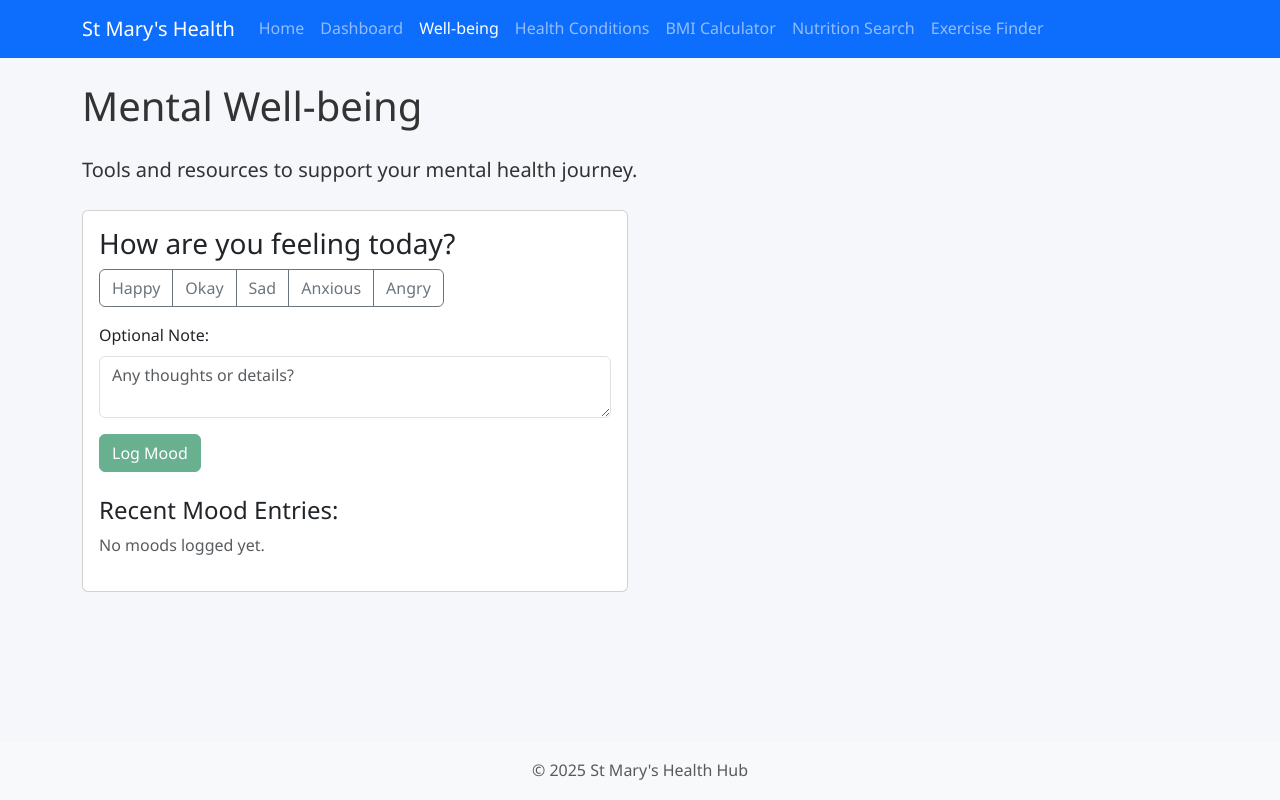
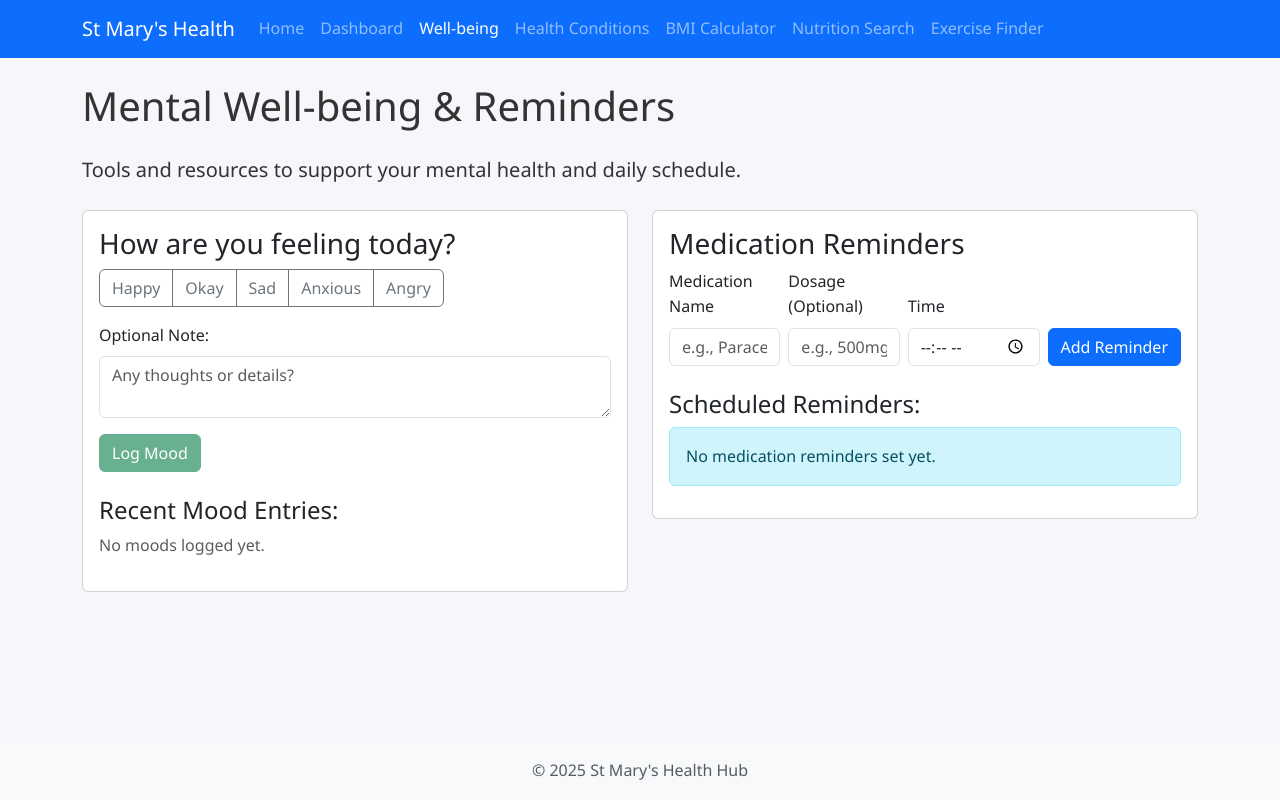
Before and after one commit to Anas-JH/Health-Tracker, a React (Vite) app: page /wellbeing in a window 1280 px wide. Built offline with nearby package versions, Linux system fonts and the light colour scheme.

Commit message:
Implemented a medication reminder. Used css to do the alert.

```diff
--- a/src/App.css
+++ b/src/App.css
@@ -39,3 +39,13 @@ h1, h2, h3 {
   h2 { font-size: 1.3rem; }
   h3 { font-size: 1.1rem; }
 }
+
+.pulse-danger {
+  animation: pulse-animation 1.5s infinite;
+}
+
+@keyframes pulse-animation {
+  0% { box-shadow: 0 0 0 0 rgba(220, 53, 69, 0.7); }
+  70% { box-shadow: 0 0 0 10px rgba(220, 53, 69, 0); }
+  100% { box-shadow: 0 0 0 0 rgba(220, 53, 69, 0); }
+}
--- /dev/null
+++ b/src/components/MedicationReminder.jsx
@@ -0,0 +1,165 @@
+import React, { useState, useEffect, useCallback } from 'react';
+import { Card, Button, Form, ListGroup, Row, Col, Alert } from 'react-bootstrap';
+
+const REMINDER_STORAGE_KEY = 'healthHubMedicationReminders';
+
+function MedicationReminder() {
+    const [reminders, setReminders] = useState(() => {
+        const savedReminders = localStorage.getItem(REMINDER_STORAGE_KEY);
+        try {
+            const initialValue = JSON.parse(savedReminders);
+            return Array.isArray(initialValue)
+                ? initialValue.map(r => ({
+                    ...r,
+                    isDue: false,
+                    lastCheckedDate: null //to track when we last checked its due status for today
+                }))
+                : [];
+        } catch (e) {
+            return [];
+        }
+    });
+
+    const [medName, setMedName] = useState('');
+    const [dosage, setDosage] = useState('');
+    const [reminderTime, setReminderTime] = useState('');
+
+
+    useEffect(() => {
+        localStorage.setItem(REMINDER_STORAGE_KEY, JSON.stringify(reminders.map(({ isDue, lastCheckedDate, ...rest }) => rest)));
+    }, [reminders]);
+
+
+    const checkDueReminders = useCallback(() => {
+        const now = new Date();
+        const todayDateString = now.toLocaleDateString();
+        const currentTimeString = `${String(now.getHours()).padStart(2, '0')}:${String(now.getMinutes()).padStart(2, '0')}`;
+
+        setReminders(prevReminders =>
+            prevReminders.map(r => {
+                let dueStatus = r.isDue;
+
+                if (r.lastCheckedDate !== todayDateString) {
+                    dueStatus = false;
+                }
+
+                if (r.time <= currentTimeString && !dueStatus && r.lastCheckedDate !== todayDateString) {
+                    console.log(`Reminder due (or past due today): ${r.name} at ${r.time}`);
+                    dueStatus = true;
+                }
+
+                return { ...r, isDue: dueStatus, lastCheckedDate: todayDateString };
+            })
+        );
+    }, []);
+
+    useEffect(() => {
+        checkDueReminders();
+        const intervalId = setInterval(checkDueReminders, 30000);
+        return () => clearInterval(intervalId);
+    }, [checkDueReminders]);
+
+
+    const handleAddReminder = (event) => {
+        event.preventDefault();
+        if (!medName.trim() || !reminderTime) {
+            alert("Please enter medication name and reminder time.");
+            return;
+        }
+
+        const newReminder = {
+            id: Date.now(),
+            name: medName.trim(),
+            dosage: dosage.trim(),
+            time: reminderTime,
+            isDue: false,
+            lastCheckedDate: null,
+        };
+
+        setReminders(prevReminders =>
+            [...prevReminders, newReminder].sort((a, b) => a.time.localeCompare(b.time))
+        );
+        setMedName('');
+        setDosage('');
+        setReminderTime('');
+    };
+
+    const handleRemoveReminder = (idToRemove) => {
+        setReminders(prevReminders => prevReminders.filter(r => r.id !== idToRemove));
+    };
+
+    const handleMarkAsTaken = (idToUpdate) => {
+        setReminders(prevReminders =>
+            prevReminders.map(r =>
+                r.id === idToUpdate ? { ...r, isDue: false } : r
+            )
+        );
+    };
+
+    return (
+        <Card>
+            <Card.Body>
+                <Card.Title as="h3">Medication Reminders</Card.Title>
+                <Form onSubmit={handleAddReminder}>
+                    <Row className="g-2 mb-3 align-items-end">
+                        <Col md>
+                            <Form.Group controlId="medName">
+                                <Form.Label>Medication Name</Form.Label>
+                                <Form.Control type="text" value={medName} onChange={(e) => setMedName(e.target.value)} placeholder="e.g., Paracetamol" required />
+                            </Form.Group>
+                        </Col>
+                        <Col md>
+                            <Form.Group controlId="dosage">
+                                <Form.Label>Dosage (Optional)</Form.Label>
+                                <Form.Control type="text" value={dosage} onChange={(e) => setDosage(e.target.value)} placeholder="e.g., 500mg" />
+                            </Form.Group>
+                        </Col>
+                        <Col md>
+                            <Form.Group controlId="reminderTime">
+                                <Form.Label>Time</Form.Label>
+                                <Form.Control type="time" value={reminderTime} onChange={(e) => setReminderTime(e.target.value)} required />
+                            </Form.Group>
+                        </Col>
+                        <Col md="auto">
+                            <Button variant="primary" type="submit" className="w-100">Add Reminder</Button>
+                        </Col>
+                    </Row>
+                </Form>
+
+                <h4 className="mt-4">Scheduled Reminders:</h4>
+                {reminders.length === 0 ? (
+                    <Alert variant="info" className="mt-2">No medication reminders set yet.</Alert>
+                ) : (
+                    <ListGroup variant="flush">
+                        {reminders.map(reminder => (
+                            <ListGroup.Item
+                                key={reminder.id}
+                                variant={reminder.isDue ? 'danger' : ''}
+                                className="d-flex justify-content-between align-items-center"
+                            >
+                                <div>
+                                    <strong>{reminder.name}</strong> {reminder.dosage && `(${reminder.dosage})`}
+                                    <br />
+                                    <small className="text-muted">Time: {reminder.time}</small>
+                                    {reminder.isDue && <span className="badge bg-danger ms-2 pulse-danger">Due!</span>}
+                                </div>
+                                <div>
+                                    {reminder.isDue && (
+                                        <Button variant="success" size="sm" onClick={() => handleMarkAsTaken(reminder.id)} className="me-2">
+                                            Taken
+                                        </Button>
+                                    )}
+                                    <Button variant="outline-danger" size="sm" onClick={() => handleRemoveReminder(reminder.id)}>
+                                        Remove
+                                    </Button>
+                                </div>
+                            </ListGroup.Item>
+                        ))}
+                    </ListGroup>
+                )}
+            </Card.Body>
+        </Card>
+    );
+}
+
+export default MedicationReminder;
--- a/src/pages/WellbeingPage.jsx
+++ b/src/pages/WellbeingPage.jsx
@@ -1,15 +1,19 @@
 import React from 'react';
 import { Row, Col } from 'react-bootstrap';
 import MoodTracker from '../components/MoodTracker';
+import MedicationReminder from '../components/MedicationReminder';
 
 function WellbeingPage() {
     return (
         <div>
-            <h1 className="mb-4">Mental Well-being</h1>
-            <p className="lead mb-4">Tools and resources to support your mental health journey.</p>
+            <h1 className="mb-4">Mental Well-being & Reminders</h1>
+            <p className="lead mb-4">Tools and resources to support your mental health and daily schedule.</p>
             <Row>
-                <Col md={8} lg={6}>
+                <Col lg={6} className="mb-4">
                     <MoodTracker />
+                </Col>
+                <Col lg={6} className="mb-4">
+                    <MedicationReminder />
                 </Col>
             </Row>
         </div>
```
